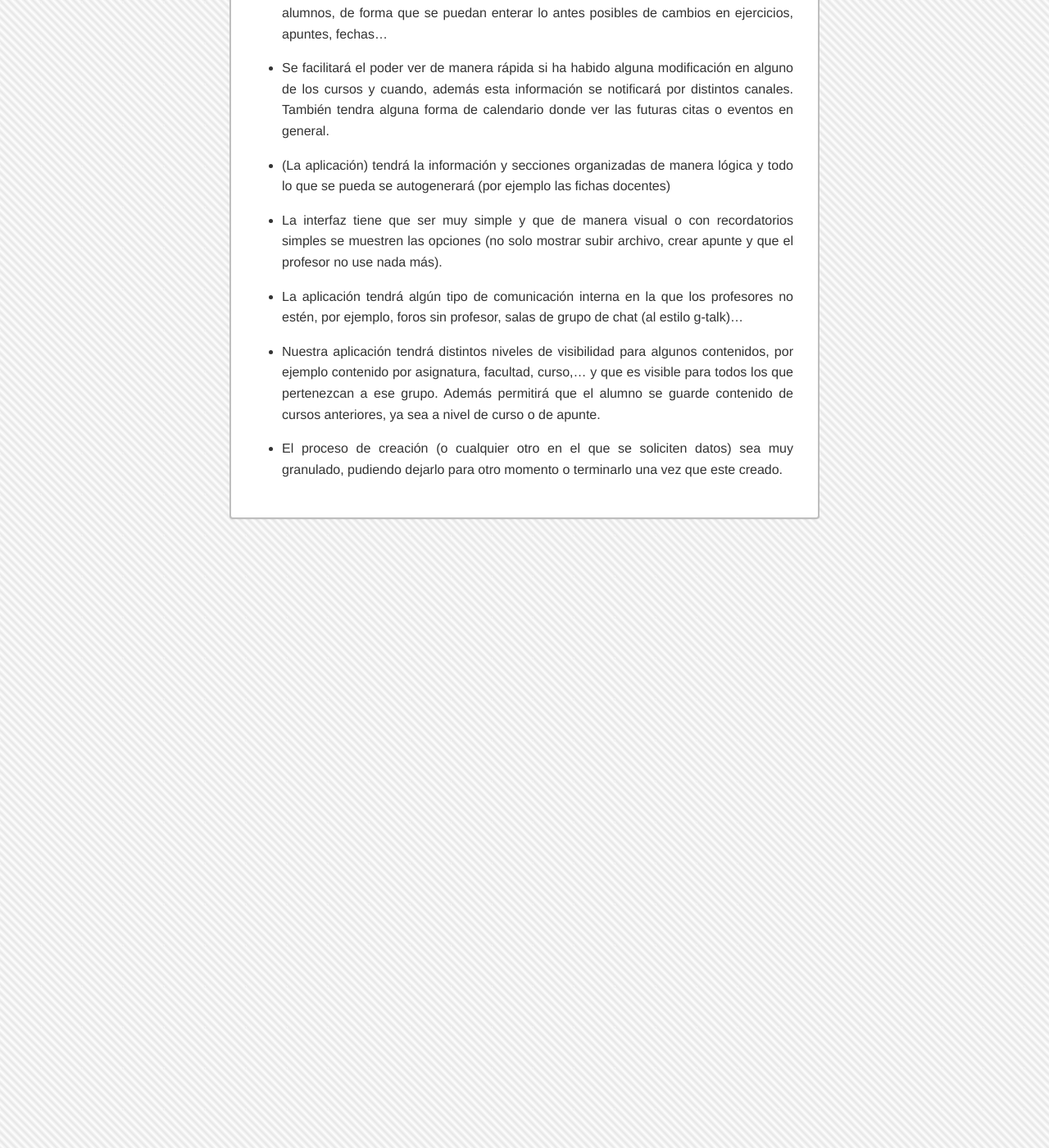
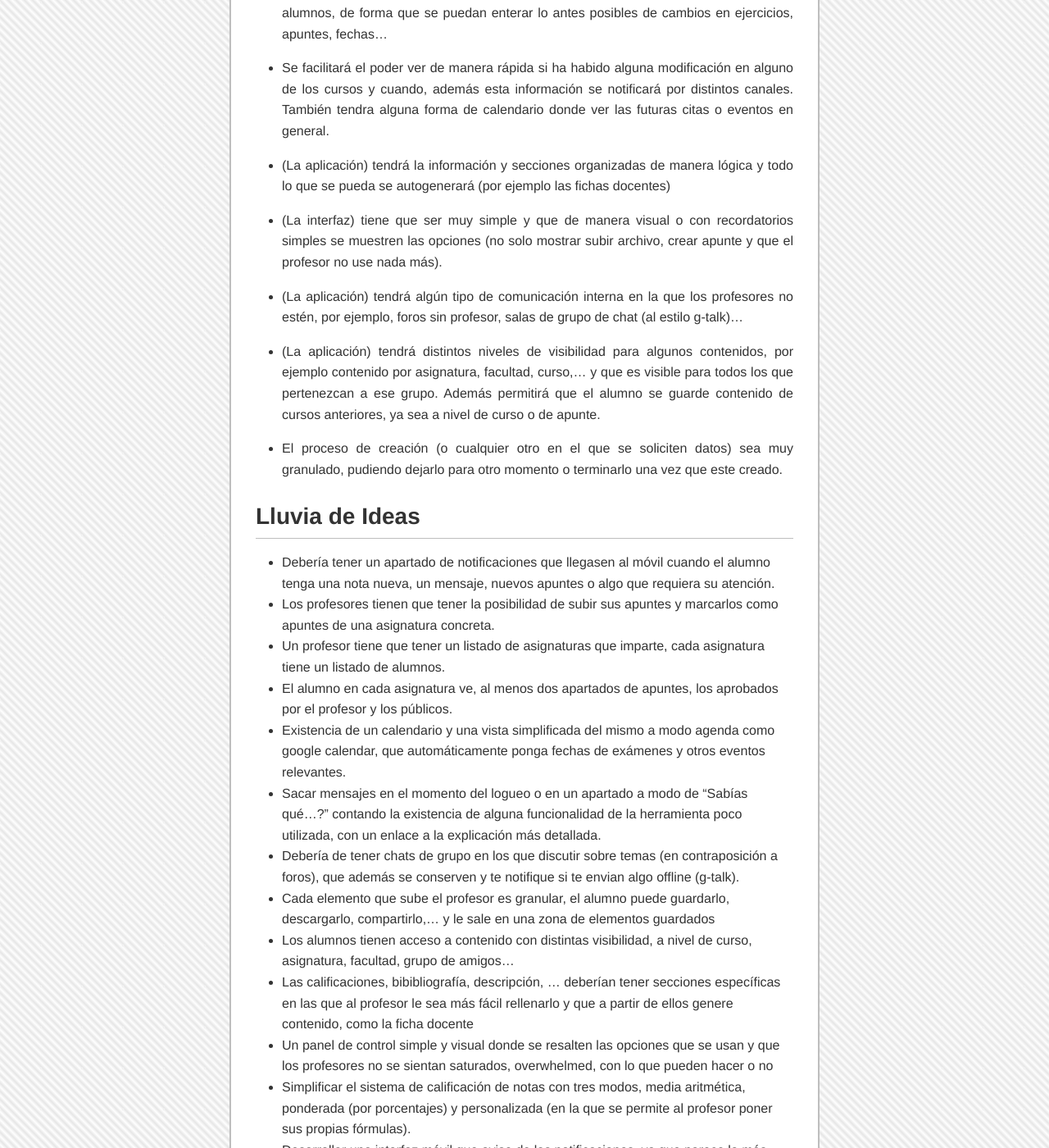
Before and after one commit to pblocz/cygnus-ux-interface-design, a Jekyll site: the page built from pages/prob_visi.md, in a window 1280 px wide and 1400 px high, scrolled down 1297 px. Shown: the whole window at 82% size. Built offline with Jekyll 4.4.1, drawn with Linux system fonts in a browser that asks for light colours; nearby versions of some CDN libraries; some of the changed text lies outside the part shown.

Commit message:
Lluvia de ideas

```diff
--- a/pages/prob_visi.md
+++ b/pages/prob_visi.md
@@ -22,13 +22,13 @@
 
 + (El profesor) está cansado de tener que repetir la misma información de la asignatura (bibliografía,  método de calificación, descripción, ...) en varios sitios cada vez que decide modificar algo.
 
-+ El profesor no sabe lo que puede o no hacer en el cv por que hay muchas opciones y no se siente capaz/con ganas de mirar el manual o ponerse a investigar así que siempre usa las mismas 3 funciones y para el resto no usa el campus
++ (El profesor) no sabe lo que puede o no hacer en el cv por que hay muchas opciones y no se siente capaz/con ganas de mirar el manual o ponerse a investigar así que siempre usa las mismas 3 funciones y para el resto no usa el campus
 
 + (El alumno) quiere compartir algo con sus compañeros de forma rápida,  pero no le interesa que el profesor se entere (o no puede ni debe enterarse por cuestiones legales ¬_¬).
 
 + (El alumno) quiere poder conservar sus apuntes de temas anteriores o  otro cursos/cursos anteriores a ver que se hizo, pero cuando el curso acaba se eliminan y no se pueden acceder a cursos que no son los suyos, además si se guarda algo en el ordenador, siempre se le olvida donde estaba.
 
-+ El profesor quiere poder dar de alta nuevas clases y cursos, pero el proceso es farragoso, con muchos pasos y es más sencillo clonar un curso anterior que crearlo de cero.
++ (El profesor) quiere poder dar de alta nuevas clases y cursos, pero el proceso es farragoso, con muchos pasos y es más sencillo clonar un curso anterior que crearlo de cero.
 
 
 
@@ -45,10 +45,34 @@
 
 + (La aplicación) tendrá la información y secciones organizadas de manera lógica y todo lo que se pueda se autogenerará (por ejemplo las fichas docentes)
 
-+ La interfaz tiene que ser muy simple y que de manera visual o con recordatorios simples se muestren las opciones (no solo mostrar subir archivo, crear apunte y que el profesor no use nada más).
++ (La interfaz) tiene que ser muy simple y que de manera visual o con recordatorios simples se muestren las opciones (no solo mostrar subir archivo, crear apunte y que el profesor no use nada más).
 
-+ La aplicación tendrá algún tipo de comunicación interna en la que los profesores no estén, por ejemplo, foros sin profesor, salas de grupo de chat (al estilo g-talk)...
++ (La aplicación) tendrá algún tipo de comunicación interna en la que los profesores no estén, por ejemplo, foros sin profesor, salas de grupo de chat (al estilo g-talk)...
 
-+ Nuestra aplicación tendrá distintos niveles de visibilidad para algunos contenidos, por ejemplo contenido por asignatura, facultad, curso,... y que es visible para todos los que pertenezcan a ese grupo. Además permitirá que el alumno se guarde contenido de cursos anteriores, ya sea a nivel de curso o de apunte.
++ (La aplicación) tendrá distintos niveles de visibilidad para algunos contenidos, por ejemplo contenido por asignatura, facultad, curso,... y que es visible para todos los que pertenezcan a ese grupo. Además permitirá que el alumno se guarde contenido de cursos anteriores, ya sea a nivel de curso o de apunte.
 
 + El proceso de creación (o cualquier otro en el que se soliciten datos) sea muy granulado, pudiendo dejarlo para otro momento o terminarlo una vez que este creado.
+
+## Lluvia de Ideas
+{:.lluvia}
++ Debería tener un apartado de notificaciones que llegasen al móvil cuando el alumno tenga una nota nueva, un mensaje, nuevos apuntes o algo que requiera su atención.
++ Los profesores tienen que tener la posibilidad de subir sus apuntes y marcarlos como apuntes de una asignatura concreta.
++ Un profesor tiene que tener un listado de asignaturas que imparte, cada asignatura tiene un listado de alumnos.
++ El alumno en cada asignatura ve, al menos dos apartados de apuntes, los aprobados por el profesor y los públicos.
++ Existencia de un calendario y una vista simplificada del mismo a modo agenda como google calendar, que automáticamente ponga fechas de exámenes y otros eventos relevantes.
++ Sacar mensajes en el momento del logueo o en un apartado a modo de “Sabías qué…?” contando la existencia de alguna funcionalidad de la herramienta poco utilizada, con un enlace a la explicación más detallada.
++ Debería de tener chats de grupo en los que discutir sobre temas (en contraposición  a foros), que además se conserven y te notifique si te envian algo offline (g-talk).
++ Cada elemento que sube el profesor es granular, el alumno puede guardarlo, descargarlo, compartirlo,... y le sale en una zona de elementos guardados
++ Los alumnos tienen acceso a contenido con distintas visibilidad, a nivel de curso, asignatura, facultad, grupo de amigos...
++ Las calificaciones, bibibliografía, descripción, … deberían tener secciones específicas en las que al profesor le sea más fácil rellenarlo y que a partir de ellos genere contenido, como la ficha docente
++ Un panel de control simple y visual donde se resalten las opciones que se usan y que los profesores no se sientan saturados, overwhelmed, con lo que pueden hacer o no
++ Simplificar el sistema de calificación de notas con tres modos, media aritmética, ponderada (por porcentajes) y personalizada (en la que se permite al profesor poner sus propias fórmulas).
++ Desarrollar una interfaz móvil que avise de las notificaciones, ya que parece lo más importante en las entrevistas.
++ Aunque la idea inicial era una edición colaborativa de documentos, no parece algo muy requerido por los alumnos. Sin embargo, si que puede ser posible permitir subida de documentos para todos los alumnos.
++ Tener un espacio de preguntas y respuestas rápidas, ya que uno de los alumnos entrevistados dijo que usaba bastante el foro, pero que los hilos a veces eran rápidos
++ Poder importar .xls con las notas (o exportar uno para rellenarlo), ya que muchos profesores las generan en excel
++ Un espacio de notificaciones común con contenidos de todos los cursos inscritos y bien visible (posiblemente lo primero que se vea al logearse)
++ Posibilidad de acceso a cursos de años anteriores, muchas veces hay que recuperar material de asignaturas de otros años.
++ Que el profesor pueda “verificar” apuntes de los subidos por los alumnos para comprobar que estén bien
++ Que se generen listas de forma automática de exámenes de años anteriores (uno de los entrevistados comentaba que su método principal de estudio era practicar con exámenes). Así mismo, poder subir soluciones para esos exámenes si no están resueltos, que el profesor u otros alumnos puedan verificarlo, etc.
++ Poder ver cursos incluso aunque no estés matriculado, el profesor define qué elementos se pueden ver por “visitantes” y cuáles no.
```
